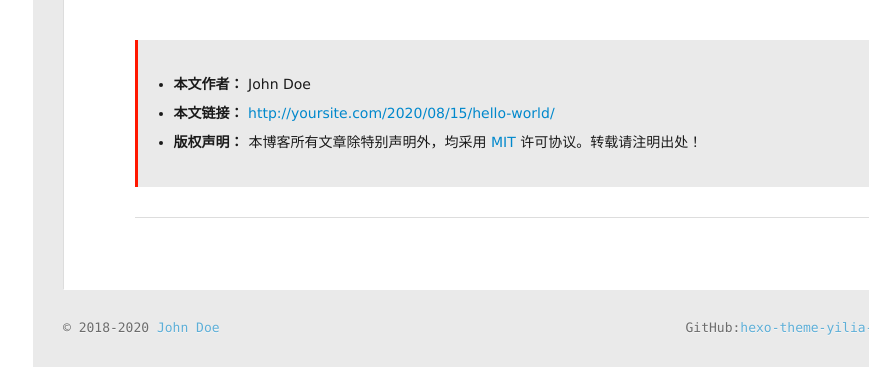
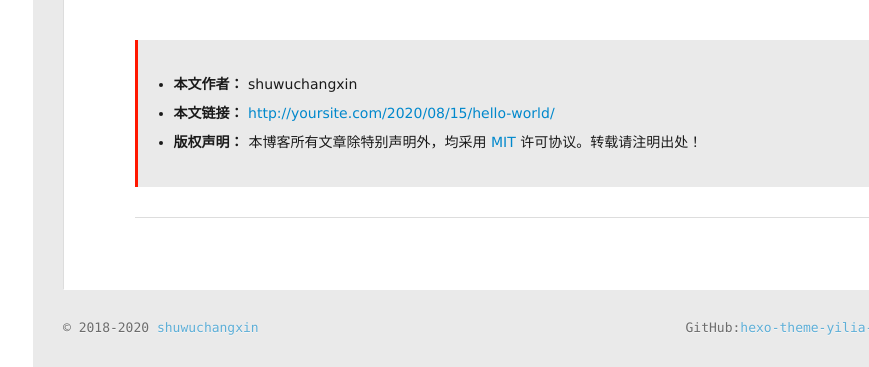
Before and after one commit to shuwuchangxin123/hello.github.io, a plain HTML site: page 2020/08/15/hello-world/index.html in a window 1280 px wide and 1589 px high. Shown: the part 1219-1586 px from the top of the page, 267-1136 px from the left. Drawn offline with Linux system fonts and the light colour scheme; some packages are replaced by stand-ins of ours; no server answers; a script that the page names is missing.

Commit message:
Site updated: 2020-08-16 16:18:11

```diff
--- a/2020/08/15/hello-world/index.html
+++ b/2020/08/15/hello-world/index.html
@@ -19,7 +19,7 @@
 <meta property="og:locale" content="en_US">
 <meta property="article:published_time" content="2020-08-15T14:05:23.854Z">
 <meta property="article:modified_time" content="2020-08-15T14:05:23.854Z">
-<meta property="article:author" content="John Doe">
+<meta property="article:author" content="shuwuchangxin">
 <meta name="twitter:card" content="summary">
 
     <link rel="alternative" href="/atom.xml" title="Hexo" type="application/atom+xml">
@@ -295,7 +295,7 @@
       <ul class="post-copyright">
         <li>
           <strong>本文作者：</strong>
-          John Doe
+          shuwuchangxin
         </li>
         <li>
           <strong>本文链接：</strong>
@@ -416,7 +416,7 @@
   <div class="outer">
     <div id="footer-info">
     	<div class="footer-left">
-    		&copy; 2018-2020 <a href="http://yoursite.com/" target="_blank">John Doe</a>
+    		&copy; 2018-2020 <a href="http://yoursite.com/" target="_blank">shuwuchangxin</a>
     	</div>
       	<div class="footer-right">
 
```
Also changed, not shown: archives/2020/08/index.html (+2 -2 lines), archives/2020/index.html (+2 -2 lines), archives/index.html (+2 -2 lines), index.html (+2 -2 lines), img/head.jpg (added), img/weixin.jpg (added).
